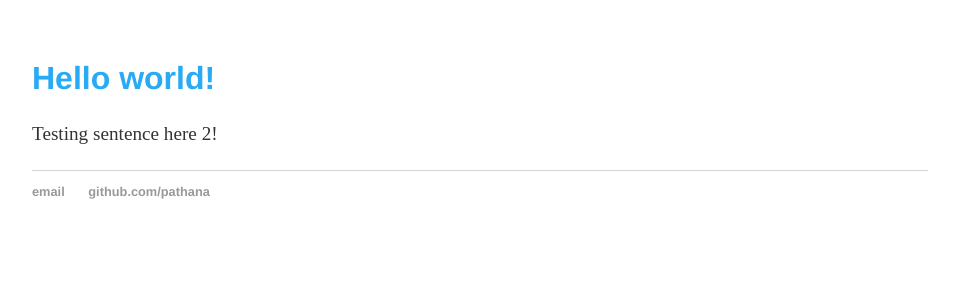
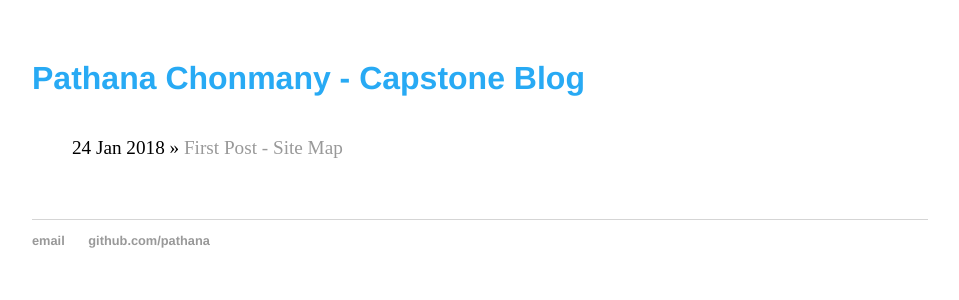
Before and after one commit to pathana/pathana.github.io, a Jekyll site: the page built from index.html, in a window 1280 px wide. Shown: the top 300 px of the page, without its empty margins (160-1119 px from the left). Built offline with Jekyll 4.4.1, drawn with Linux system fonts in a browser that asks for light colours.

Commit message:
Updated home page to show list of blog posts

```diff
--- a/index.html
+++ b/index.html
@@ -2,7 +2,10 @@
 layout: default
 title: Pathana Chonmany - Capstone Blog
 ---
-<div class="blurb">
-	<h1>Hello world!</h1>
-	<p>Testing sentence here 2!</p>
-</div><!-- /.blurb -->
+	<h1>{{ page.title }}</h1>
+	<ul class="posts">
+
+	  {% for post in site.posts %}
+	    <li><span>{{ post.date | date_to_string }}</span> » <a href="{{ post.url }}" title="{{ post.title }}">{{ post.title }}</a></li>
+	  {% endfor %}
+	</ul>
```
